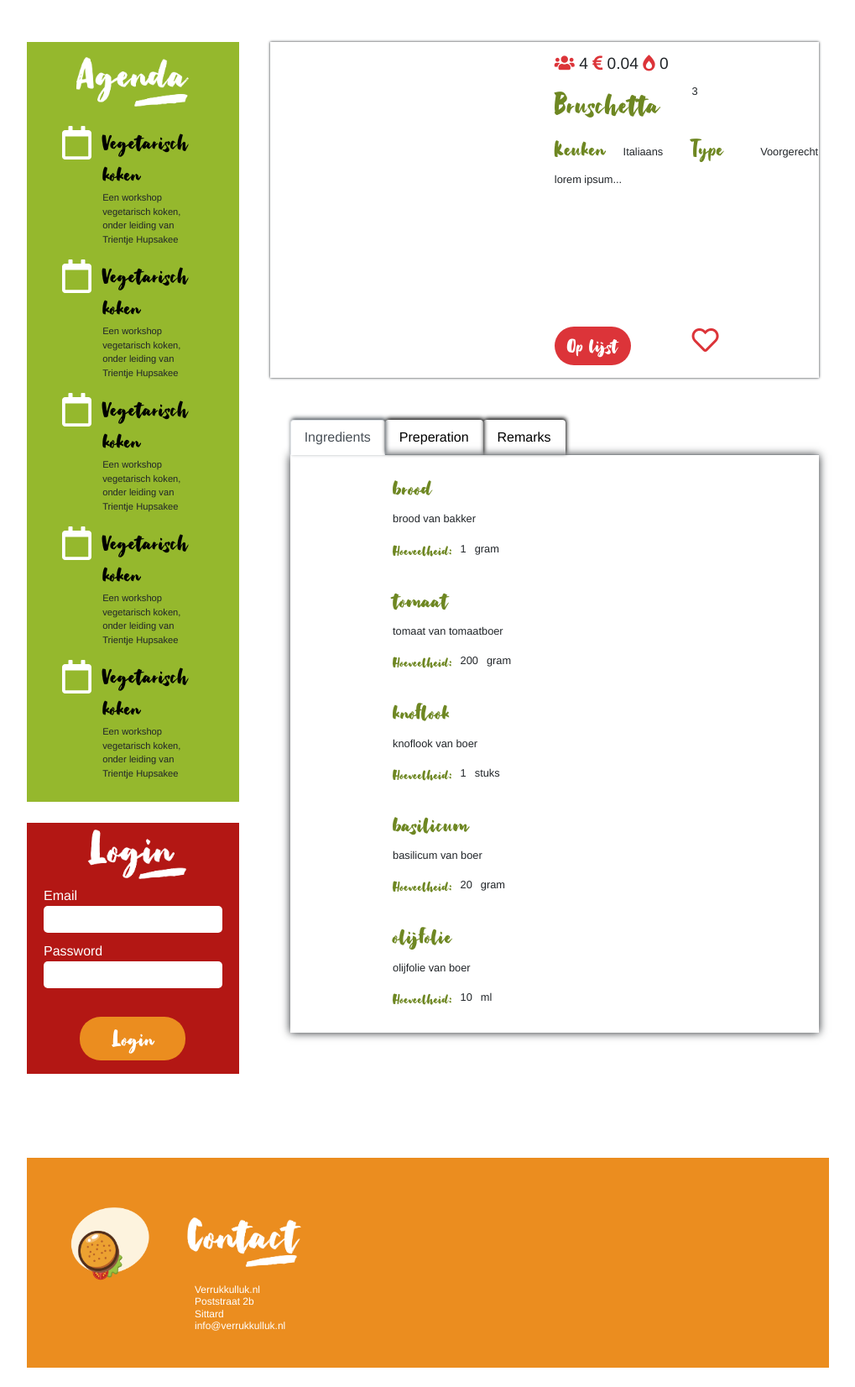
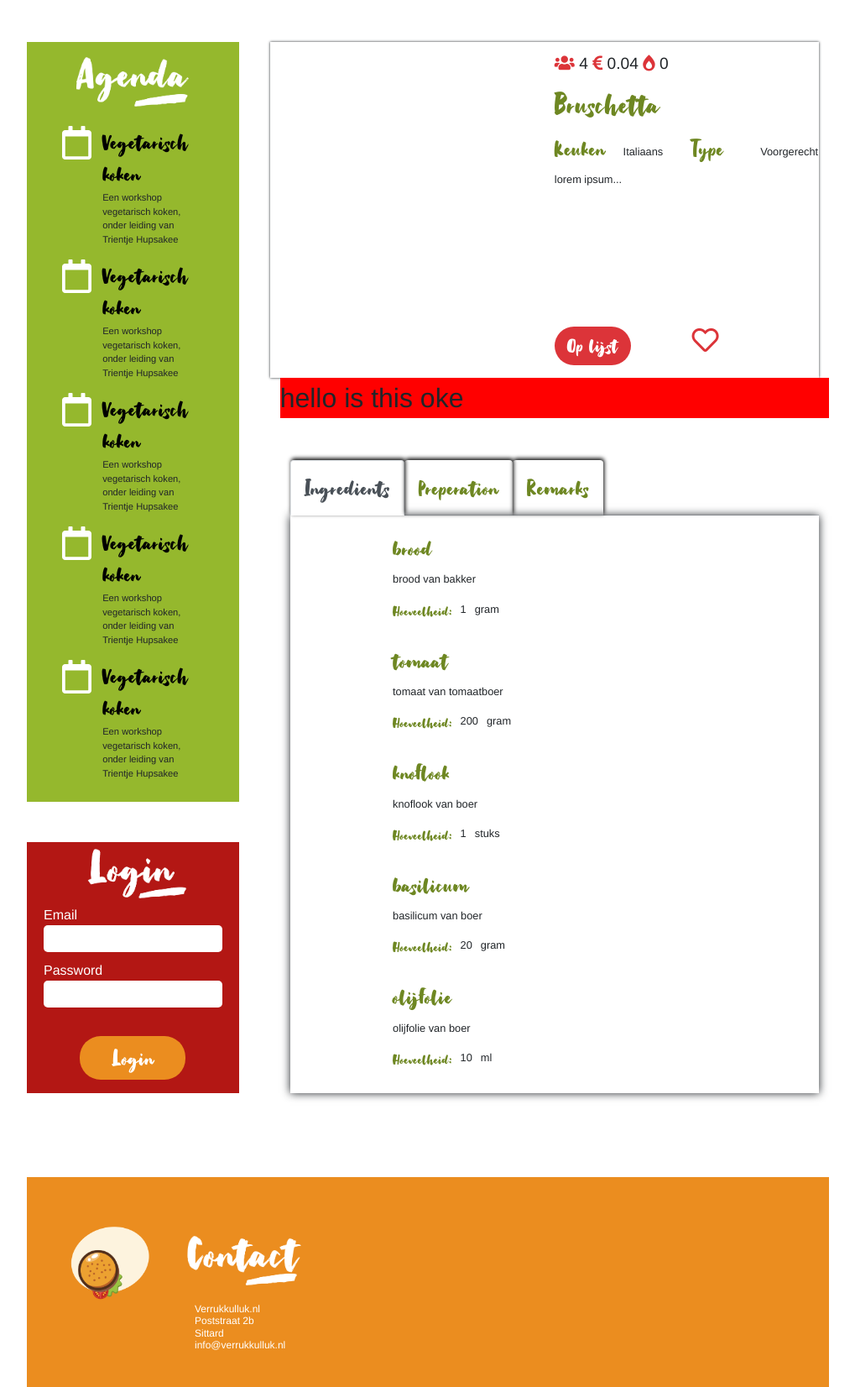
Before and after one commit to ReneKrewinkel/educom-verrukkulluk-1695110602, a PHP site: page /?action=detail&gerecht_id=1 in a window 1280 px wide. Shown: the part 500-2152 px from the top of the page at 84% size, without its empty margins (130-1149 px from the left). Before the commit the page ends 2129 px from the top, so only its background shows below. Run offline with PHP 8.4, Linux system fonts and the light colour scheme; data comes from the database, SQL or seed files in the repository; data that the repository does not hold is empty.

Commit message:
middag update #14

```diff
--- a/assets/css/main.css
+++ b/assets/css/main.css
@@ -43,8 +43,12 @@ h2 {
     font-size: 42px;
 }
 
-h3, h4, h5 {
+h3, h4 {
     font-size: 32px;
+}
+
+h5 {
+    font-size: 16px;
 }
 
 
@@ -89,6 +93,7 @@ html, body {
     flex-wrap:wrap;
     align-content: space-between;
 }
+
 
 .button{
     background-color: var(--lighter-red);
@@ -191,10 +196,19 @@ html, body {
 }
 
 .recipe-tabs{
-    border: #000;
-    box-shadow: 1px -2px 5px;
-    border-radius: 25px 25px 0 0;
-    color:#000;
+    box-shadow: 1px -2px 5px #000;
+    border-radius: 50px 50px 0 0;
+    color:var(--darker-green);
+    font-family: var(--heading);
+    font-size: 2rem;
+}
+
+.recipe-tabs:hover {
+    color:var(--lighter-green);
+}
+
+.recipe-tabs:active {
+    color:red;
 }
 
 .recipe-body{
@@ -358,6 +372,8 @@ html, body {
     padding-bottom: 20px;
 }
 
+
+
 .user_img{
     width:100px;
     height:100px;
@@ -367,3 +383,9 @@ html, body {
     border: 5px solid var(--darker-orange);
     border-radius:50px;
 }
+
+
+.sander_text {
+    background-color:red;
+    font-size: 32px;
+}
--- a/index.php
+++ b/index.php
@@ -43,25 +43,13 @@ switch($action){
         break;
     }
 
-    case "preperation": {
-
-
-        break;
-    }
-
-    case "remarks": {
-
-
-        break;
-    }
-
-    case "search": {
-
-
-        break;
-    }
 
     case "rating": {
+        $data = json_encode($gerecht->selecteerGerecht($gerecht_id)["rating"]);
+        $template = 'rating.php';
+        $title = "rating";
+
+        print_r($_POST); // Debug: Print the entire POST data
 
 
         break;
@@ -79,6 +67,11 @@ switch($action){
         break;
     }
 
+    case "search": {
+
+
+        break;
+    }
 }
 
 $template = $twig->load($template);
--- a/lib/gerecht.php
+++ b/lib/gerecht.php
@@ -60,19 +60,13 @@ class gerecht {
 
     private function selecteerWaardering($gerecht_id){
         $gerechten = $this->gerechtInfo->selecteerInfo($gerecht_id, "W");
-        $totaalWaardering = 0;
-        $aantal = count($gerechten);
-
-        if ($aantal == 0){
-            return ($totaalwaardering);
+        $waarderingen = [];
+        foreach($gerechten as $gerecht){
+            $waarderingen[] = ["waardering" => $gerecht["nummeriekveld"]];
         }
 
-        foreach($gerechten as $gerecht){
-            $totaalWaardering += $gerecht["nummeriekveld"];
-        }
 
-        $waardering = $totaalWaardering / $aantal;
-        return(round($waardering,0));
+        return $waarderingen;
     }
 
     private function selecteerBereidingswijze($gerecht_id){
--- a/templates/detail.html.twig
+++ b/templates/detail.html.twig
@@ -24,12 +24,13 @@
         </div>
         <div class="row">
             <div class="col-md-6"><h2>{{data.titel}}<h2></div>
-            <div class="col-md-6">{{data.rating}}</div>
+            <div class="col-md-6"></div>
+
         </div>
         <div class="row">
-            <h5 class="col-md-3">Keuken</h5>
+            <h4 class="col-md-3">Keuken</h4>
             <span class="col-md-3 center-text">{{data.keuken.omschrijving}}</span>
-            <h5 class="col-md-3">Type</h5>
+            <h4 class="col-md-3">Type</h4>
             <span class="col-md-3 center-text">{{data.type.omschrijving}}</span>
         </div>
         <div class="row">
@@ -52,7 +53,7 @@
     </div>
 
 </div>
-
+<div class="sander_text">hello is this oke</div>
 <div class= "recipe_info">
     <div class="container-fluid">
         <div class="row">
--- a/templates/homepage.html.twig
+++ b/templates/homepage.html.twig
@@ -22,7 +22,6 @@
                 <div class="card-body">
                     <div class="space-between">
                         <h5 class="card-title" style="color:var(--lighter-green)">{{record.titel}}</h5>
-                        <div>{{record.rating}}/5</div>
                     </div>
                     <p class="card-text">{{record.lange_omschrijving}}</p>
                     <div class="space-between">
--- a/templates/main.html.twig
+++ b/templates/main.html.twig
@@ -1,6 +1,5 @@
 <html lang="nl">
 <head>
-
     <title>het is verrukkuluk! :: {{ TITEL }} </title>
     <meta http-equiv="Content-Type" content="text/html; charset=UTF-8"/>
 
```
